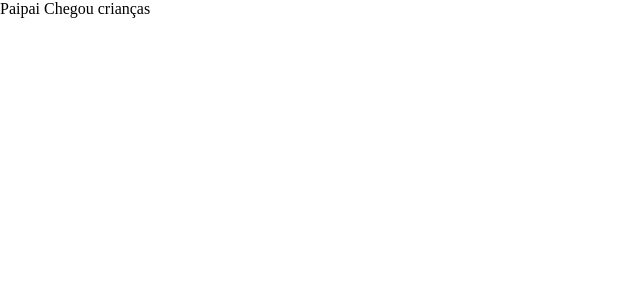
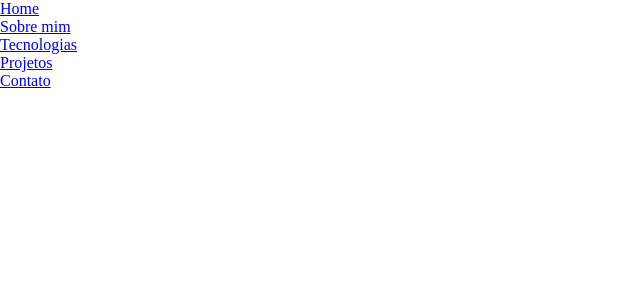
Before and after one commit to willianbatist/portfolio_web, a Next.js app: page / in a window 1280 px wide. Shown: the top 300 px of the page, without its empty margins (0-640 px from the left). Built offline with nearby package versions, Linux system fonts and the light colour scheme.

Commit message:
feat: created component Header

```diff
--- a/src/app/page.tsx
+++ b/src/app/page.tsx
@@ -1,7 +1,9 @@
+import Header from "../components/header/Header";
+
 export default function Home() {
   return (
     <main>
-     <p>Paipai Chegou crianças</p>
+      <Header/>
     </main>
   )
 }
--- /dev/null
+++ b/src/components/header/Header.tsx
@@ -0,0 +1,29 @@
+'use client'
+import * as S from './header.style';
+
+
+export default function Header() {
+  return(
+    <S.Header>
+      <nav>
+        <ul>
+          <li>
+            <a href="#home">Home</a>
+          </li>
+          <li>
+            <a href="#about">Sobre mim</a>
+          </li>
+          <li>
+            <a href="#technologies">Tecnologias</a>
+          </li>
+          <li>
+            <a href="#projects">Projetos</a>
+          </li>
+          <li>
+            <a href="#contact">Contato</a>
+          </li>
+        </ul>
+      </nav>
+    </S.Header>
+  )
+}
--- /dev/null
+++ b/src/components/header/header.style.ts
@@ -0,0 +1,7 @@
+'use client'
+import styled from "styled-components";
+
+
+export const Header = styled.header`
+
+`;
```
